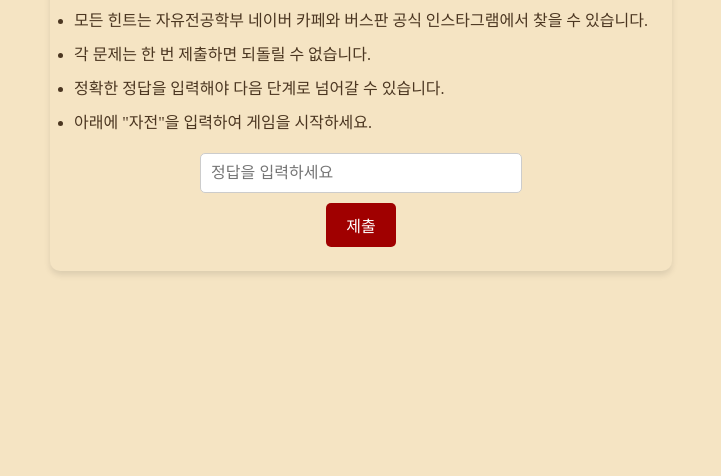
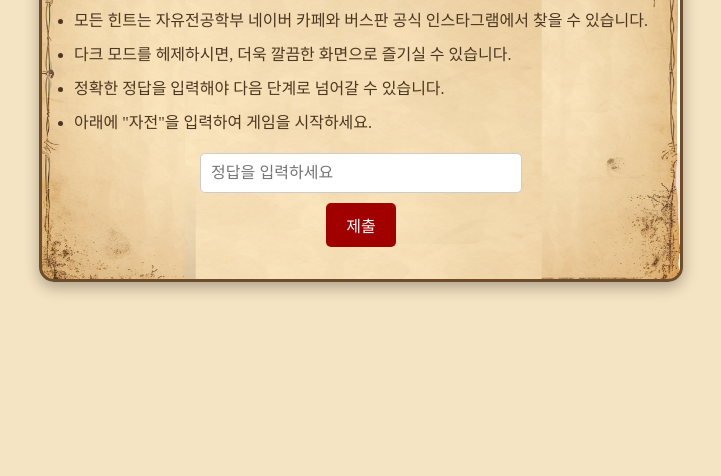
Before and after one commit to leetae9yu/2025kusis, a plain HTML site: page rules.html in a window 1280 px wide. Shown: the part 324-800 px from the top of the page, without its empty margins (279-1000 px from the left). Drawn offline with Linux system fonts and the light colour scheme.

Commit message:
background-draft

```diff
--- a/rules.html
+++ b/rules.html
@@ -16,16 +16,22 @@
             margin: 0;
         }
         .container {
-            max-width: 90%;
-            background-color: #f5e4c3;
-            padding: 24px;
-            border-radius: 10px;
-            box-shadow: 0 4px 6px rgba(0, 0, 0, 0.1);
+            position: relative;
+            padding: 2rem;
+            max-width: 800px;
+            margin: 0 auto;
+            text-align: center;
+            background: url('background.png') no-repeat center center;
+            background-size: 100% 100%;
+            border: 3px solid #6e4c2a;
+            border-radius: 15px;
+            box-shadow: 0 5px 15px rgba(0, 0, 0, 0.3);
         }
         h1 {
             font-size: 24px;
             margin-bottom: 10px;
             text-align: center;
+            font-family: 'Cloister Black', serif;
         }
         ul {
             text-align: left;
@@ -75,7 +81,7 @@
         <ul>
             <li>모든 문제를 제한 시간 내에 풀어야 합니다.</li>
             <li>모든 힌트는 자유전공학부 네이버 카페와 버스판 공식 인스타그램에서 찾을 수 있습니다.</li>
-            <li>각 문제는 한 번 제출하면 되돌릴 수 없습니다.</li>
+            <li>다크 모드를 헤제하시면, 더욱 깔끔한 화면으로 즐기실 수 있습니다.</li>
             <li>정확한 정답을 입력해야 다음 단계로 넘어갈 수 있습니다.</li>
             <li>아래에 "자전"을 입력하여 게임을 시작하세요.</li>
         </ul>
```
Also changed, not shown: game_screen1.html (+9 -5 lines), game_screen2.html (+6 -2 lines), index.html (+5 -0 lines), background.png (added), kusis_logo.png.
